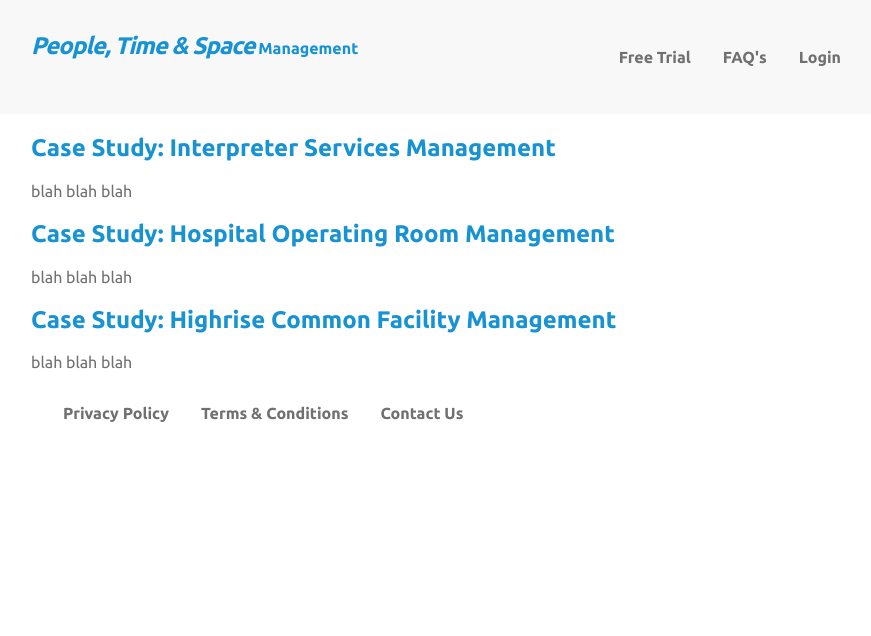
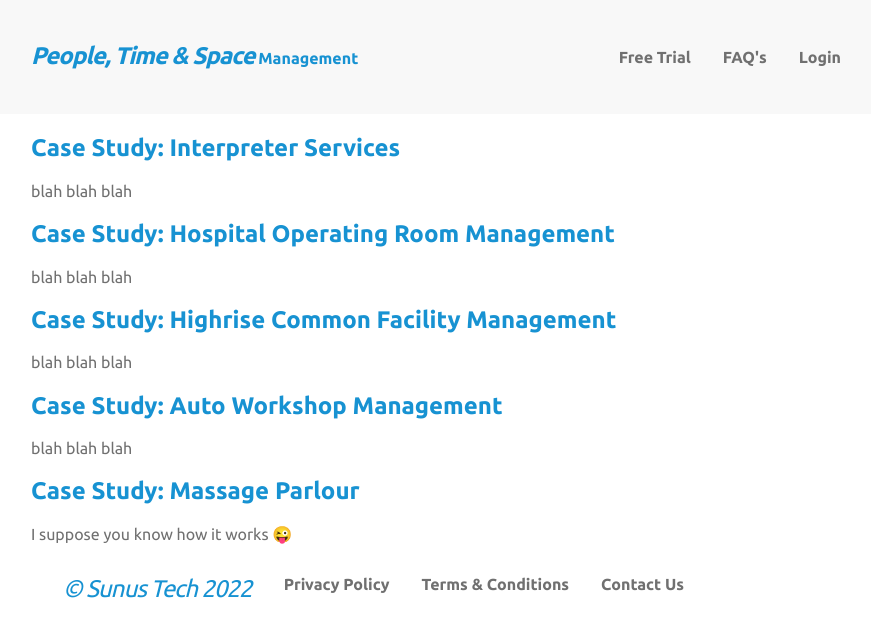
Before and after one commit to Paul-Sun/PTS, a plain HTML site: page index.html in a window 1280 px wide. Shown: the whole page, without its empty margins (204-1075 px from the left). Drawn offline with nearby package versions, Linux system fonts and the light colour scheme.

Commit message:
new files

```diff
--- a/index.css
+++ b/index.css
@@ -68,6 +68,11 @@ header {
   font-size: 150%;
   font-style: italic;
   letter-spacing: -1px;
+  color:#1792d2
+
+}
+.site-title {
+    padding-top: 10px;
 }
 /* navigation */
 .article-title{
--- a/index.html
+++ b/index.html
@@ -25,7 +25,7 @@
             <main role="main">
 
                 <article class="article-featured">
-                    <h2 class="article-title">Case Study: Interpreter Services Management</h2>
+                    <h2 class="article-title">Case Study: Interpreter Services</h2>
                     <p class="article-info">blah blah blah</p>
 
                 </article>
@@ -39,7 +39,16 @@
                     <p class="article-info">blah blah blah</p>
 
                 </article>
+                <article class="article-featured">
+                    <h2 class="article-title">Case Study: Auto Workshop Management</h2>
+                    <p class="article-info">blah blah blah</p>
 
+                </article>
+                <article class="article-featured">
+                    <h2 class="article-title">Case Study: Massage Parlour</h2>
+                    <p class="article-info">I suppose you know how it works  😜</p>
+
+                </article>
             </main>
 
         </div>
@@ -50,6 +59,7 @@
 
                 <nav>
                     <ul>
+                        <li><span class = "logo-span">&copy Sunus Tech 2022</span></li>
                         <li><a href="#">Privacy Policy</a></li>
                         <li><a href="#">Terms & Conditions</a></li>
                         <li><a href="mailto:sunusco@gmail.com">Contact Us</a></li>
```
Also changed, not shown: 1 other file.
